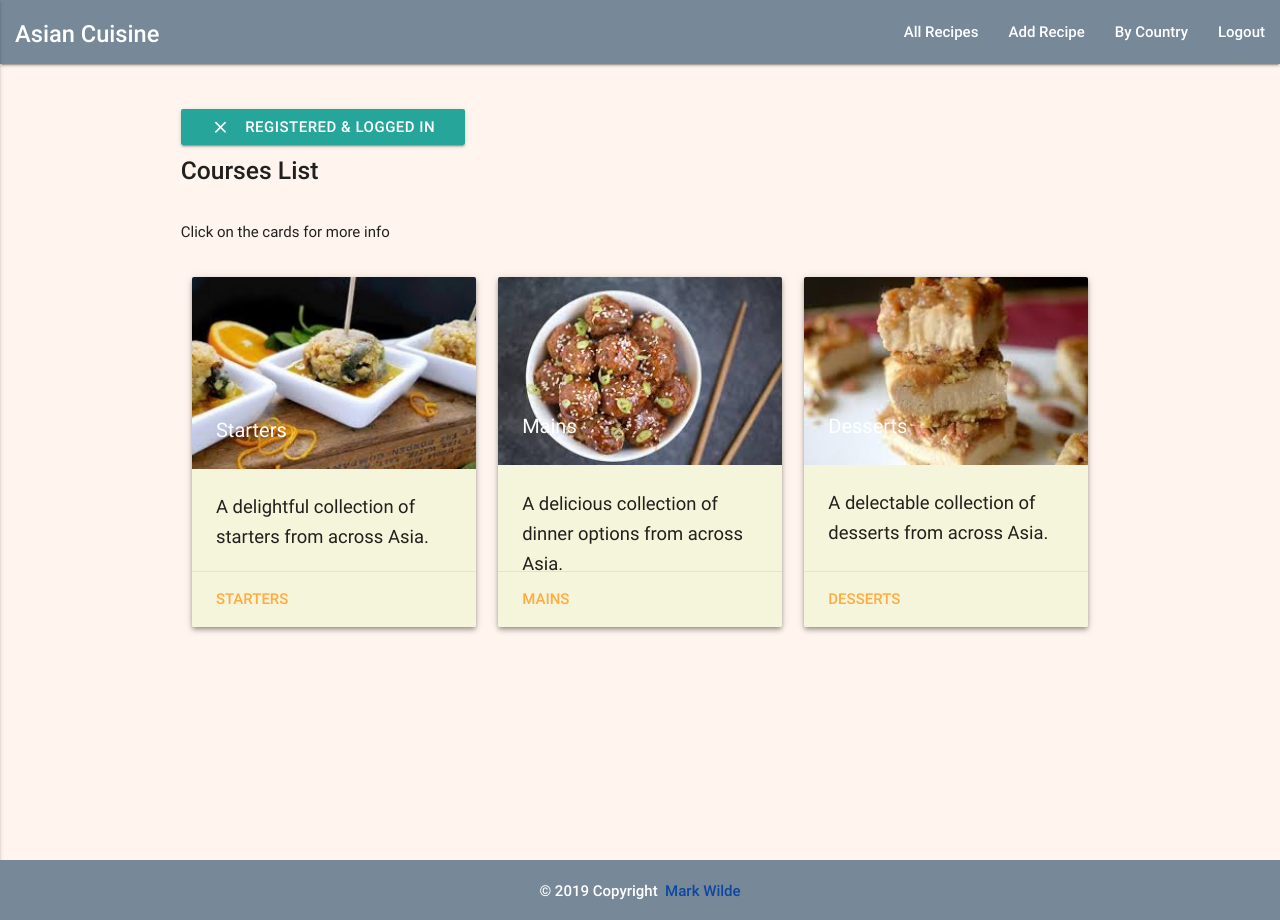
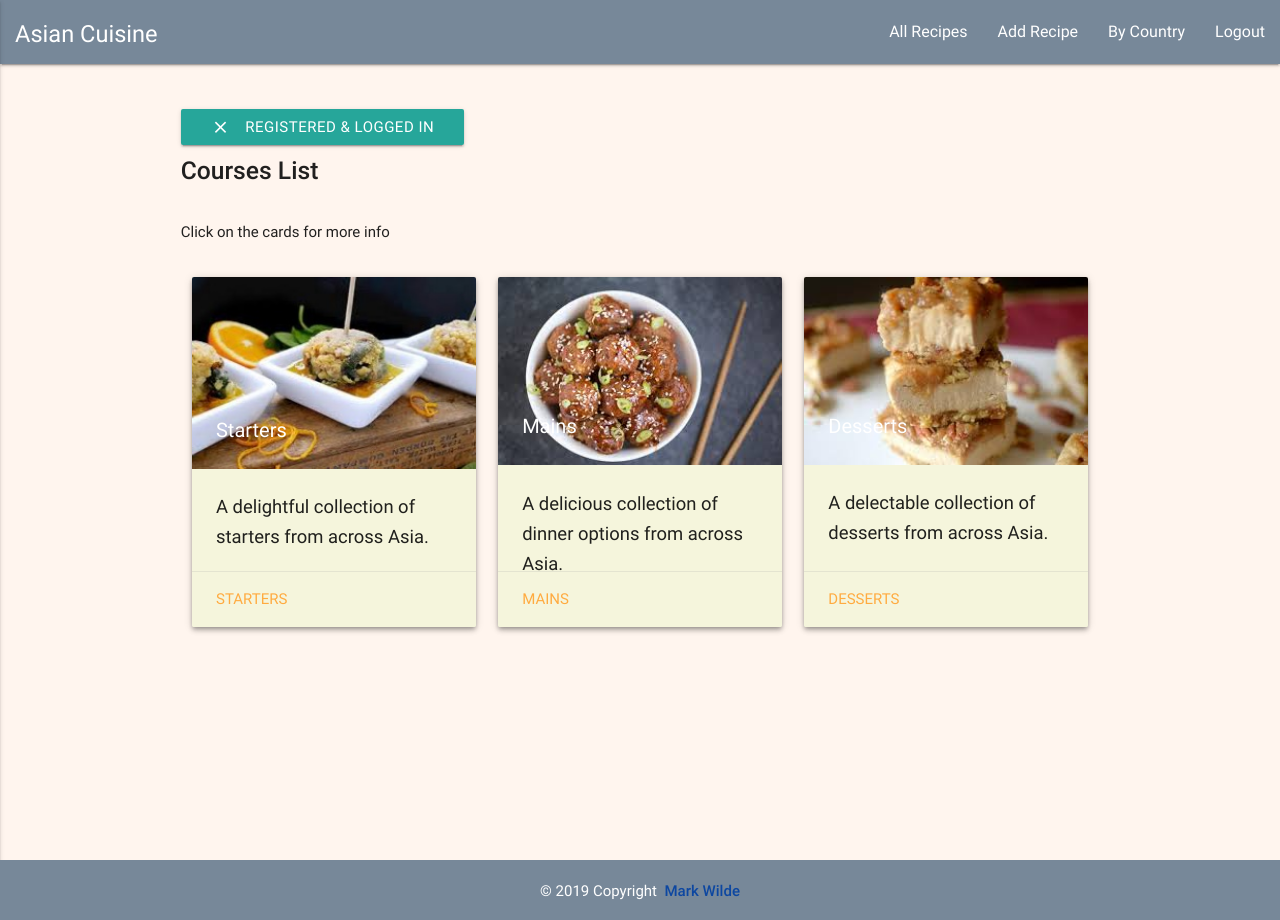
Before and after one commit to Code-Institute-Submissions/CI-project-four, a Flask app: page /courses in a window 1280 px wide. Run offline with Flask 2, Linux system fonts and the light colour scheme; data that the repository does not hold is empty; some libraries are stand-ins or nearby versions.

Commit message:
Added link-style to navbar and increased font-size of the links, remoced some minor errors.

```diff
--- a/static/css/style.css
+++ b/static/css/style.css
@@ -6,7 +6,7 @@ body {
    height: 100%;
    margin: 0px;
    background-color: seashell;
-   font-weight: 450;
+   font-weight: 400;
 }
 
 
@@ -22,7 +22,7 @@ body {
 
 .card-reveal {
    font-size: 16px;
-   font-weight: 350;
+   font-weight: 300;
 }
 
 .card .card-title {
@@ -56,7 +56,7 @@ p>strong {
 
 .side-nav {
    width: 180px;
-   padding: none;
+   padding: 0px;
 }
 
 
@@ -84,6 +84,10 @@ nav .brand-logo {
    padding-left: 15px;
 }
 
+nav ul a {
+   font-size: 16px;
+
+}
 
 /*--------------------------------------------Miscellaneous Styles*/
 
@@ -94,6 +98,16 @@ nav .brand-logo {
    margin: 5px 5px;
    padding: 0 0.5em;
 }
+
+.link-style {
+   opacity: 1;
+   transition: 0.3s;
+}
+
+.link-style:hover {
+   opacity: 0.4;
+}
+
 
 /*--------------------------------------------Index Page Styles*/
 
@@ -163,14 +177,6 @@ footer {
    z-index: 1030;
 }
 
-.link-style {
-   opacity: 1;
-   transition: 0.3s;
-}
-
-.link-style:hover {
-   opacity: 0.4;
-}
 
 /*--------------------------------------------Edit Page Styles*/
 .button-margin {
--- a/templates/includes/_navbar.html
+++ b/templates/includes/_navbar.html
@@ -1,7 +1,7 @@
 <header>
    <nav>
       <div class="nav-wrapper">
-         <a href="{{url_for('logged_in')}}" class="brand-logo">
+         <a href="{{url_for('logged_in')}}" class="brand-logo link-style">
             <small>Asian Cuisine</small>
          </a>
          <a href="#" data-activates="mobile-demo" class="button-collapse"><i class="material-icons">menu</i></a>
```
